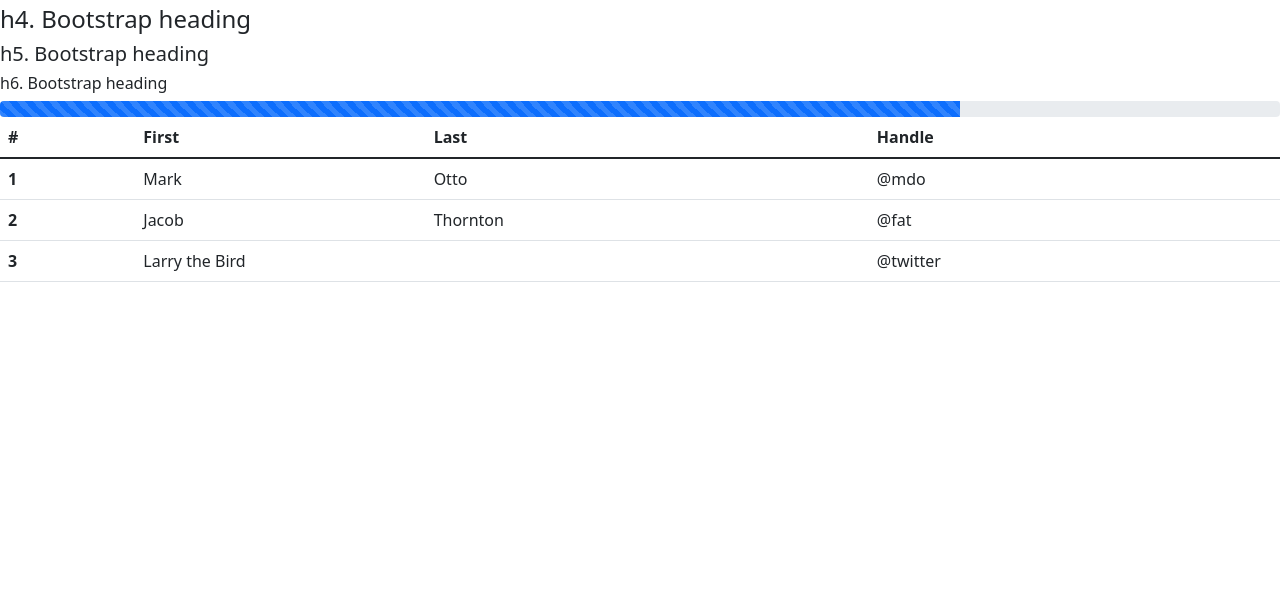
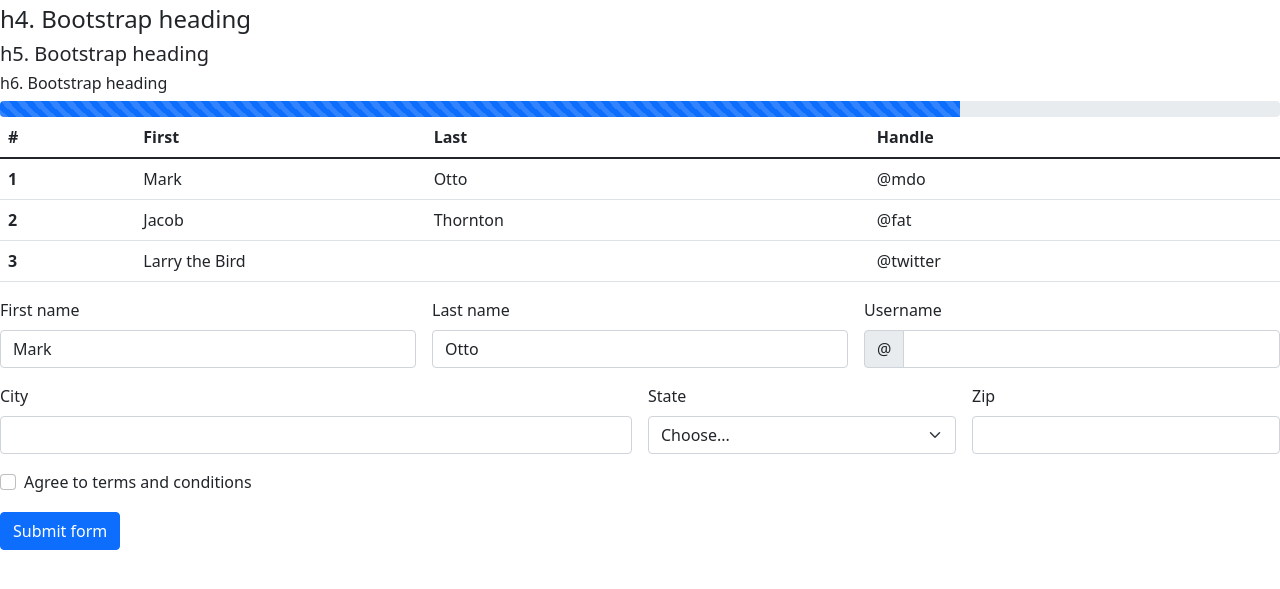
Before and after one commit to lmpresearchlab/lmpresearchlab.github.io, a plain HTML site: page index.html in a window 1280 px wide. Shown: the part 139-728 px from the top of the page. Drawn offline with nearby package versions, Linux system fonts and the light colour scheme.

Commit message:
Update index.html

```diff
--- a/index.html
+++ b/index.html
@@ -87,5 +87,68 @@
     </tr>
   </tbody>
 </table>
-
+ <form class="row g-3 needs-validation" novalidate>
+  <div class="col-md-4">
+    <label for="validationCustom01" class="form-label">First name</label>
+    <input type="text" class="form-control" id="validationCustom01" value="Mark" required>
+    <div class="valid-feedback">
+      Looks good!
+    </div>
+  </div>
+  <div class="col-md-4">
+    <label for="validationCustom02" class="form-label">Last name</label>
+    <input type="text" class="form-control" id="validationCustom02" value="Otto" required>
+    <div class="valid-feedback">
+      Looks good!
+    </div>
+  </div>
+  <div class="col-md-4">
+    <label for="validationCustomUsername" class="form-label">Username</label>
+    <div class="input-group has-validation">
+      <span class="input-group-text" id="inputGroupPrepend">@</span>
+      <input type="text" class="form-control" id="validationCustomUsername" aria-describedby="inputGroupPrepend" required>
+      <div class="invalid-feedback">
+        Please choose a username.
+      </div>
+    </div>
+  </div>
+  <div class="col-md-6">
+    <label for="validationCustom03" class="form-label">City</label>
+    <input type="text" class="form-control" id="validationCustom03" required>
+    <div class="invalid-feedback">
+      Please provide a valid city.
+    </div>
+  </div>
+  <div class="col-md-3">
+    <label for="validationCustom04" class="form-label">State</label>
+    <select class="form-select" id="validationCustom04" required>
+      <option selected disabled value="">Choose...</option>
+      <option>...</option>
+    </select>
+    <div class="invalid-feedback">
+      Please select a valid state.
+    </div>
+  </div>
+  <div class="col-md-3">
+    <label for="validationCustom05" class="form-label">Zip</label>
+    <input type="text" class="form-control" id="validationCustom05" required>
+    <div class="invalid-feedback">
+      Please provide a valid zip.
+    </div>
+  </div>
+  <div class="col-12">
+    <div class="form-check">
+      <input class="form-check-input" type="checkbox" value="" id="invalidCheck" required>
+      <label class="form-check-label" for="invalidCheck">
+        Agree to terms and conditions
+      </label>
+      <div class="invalid-feedback">
+        You must agree before submitting.
+      </div>
+    </div>
+  </div>
+  <div class="col-12">
+    <button class="btn btn-primary" type="submit">Submit form</button>
+  </div>
+</form>
 </body>
```
